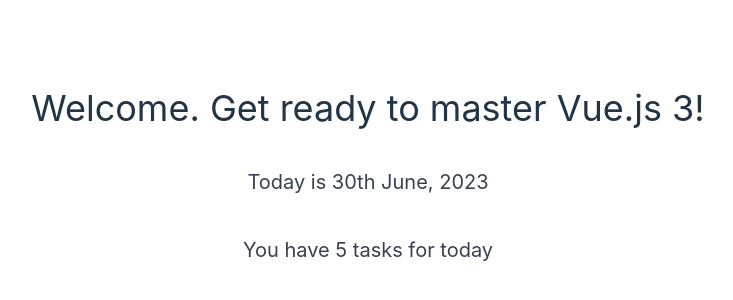
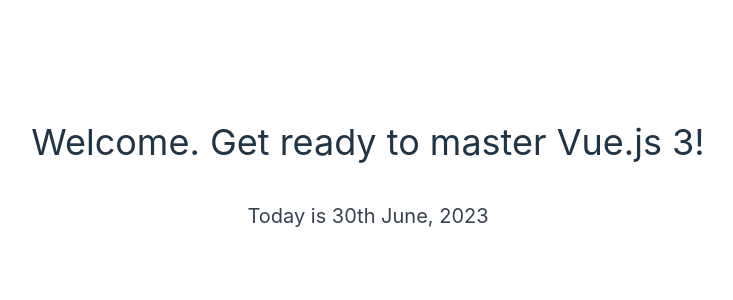
Before and after one commit to LearnWithHasinHayder/vuejs-chapter-3, a Vue app: page / in a window 1280 px wide. Shown: the part 256-556 px from the top of the page, without its empty margins (272-1005 px from the left). Built offline with nearby package versions, Linux system fonts and the light colour scheme.

Commit message:
Episode 07 Code

```diff
--- a/src/App.vue
+++ b/src/App.vue
@@ -1,19 +1,12 @@
 <script setup>
-const message = 'Welcome. Get ready to master Vue.js 3!'
-const date = '30th June, 2023'
-
-const data = {
-  message: 'Welcome. Get ready to master Vue.js 3!',
-  date: '30th June, 2023',
-  tasks: [1, 2, 3, 4, 5]
-}
+// import {data} from './data/data'
+import data from './data/data'
 </script>
 
 <template>
   <div class="container mx-auto flex items-center justify-center min-h-screen flex-col">
     <h1 class="text-4xl"> {{ data.message }} </h1>
     <h2 class="mt-10 text-xl text-gray-700">Today is <span>{{ data.date }}</span></h2>
-    <h2 class="mt-10 text-xl text-gray-700">You have <span>{{ data.tasks.length }} tasks for today</span></h2>
   </div>
 </template>
 
--- /dev/null
+++ b/src/data/data.js
@@ -0,0 +1,7 @@
+const data = {
+    message: 'Welcome. Get ready to master Vue.js 3!',
+    date: '30th June, 2023',
+}
+
+// export {data}
+export default data
```
